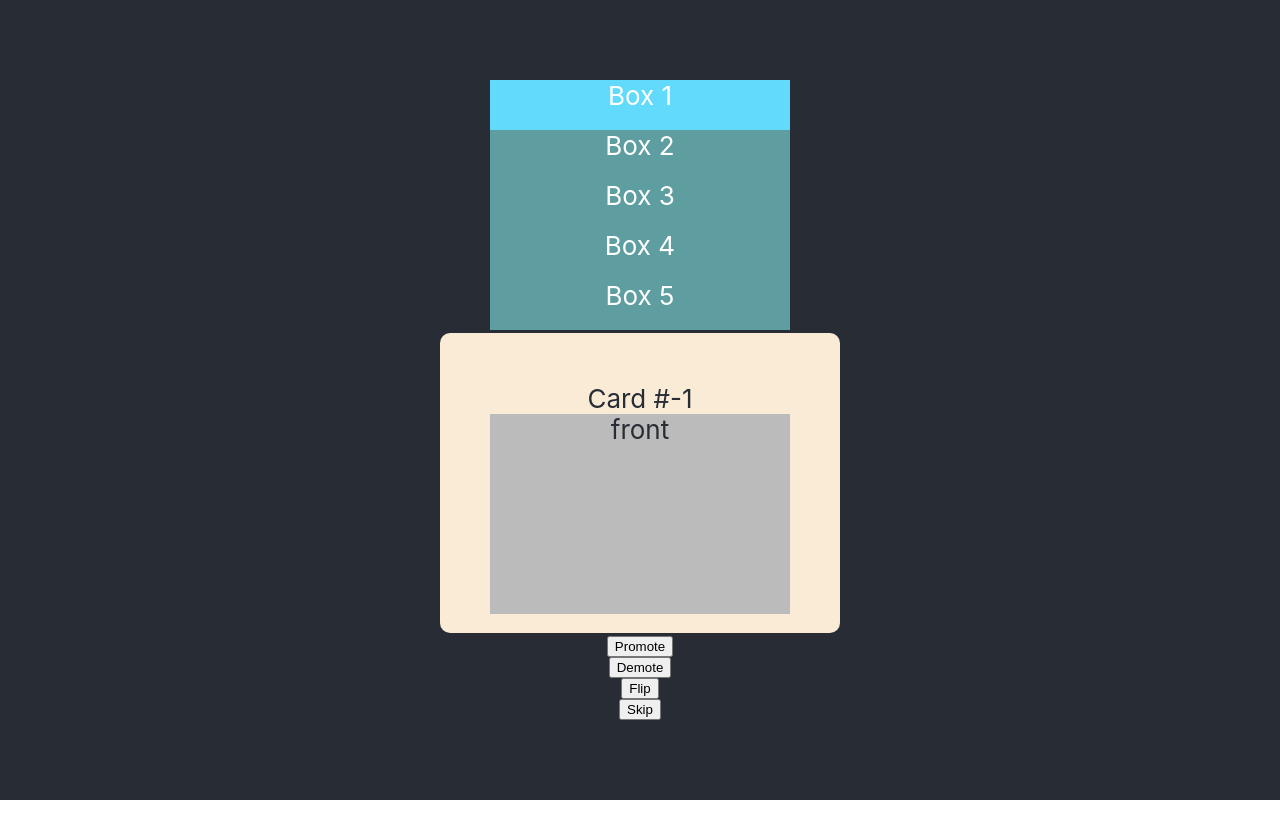
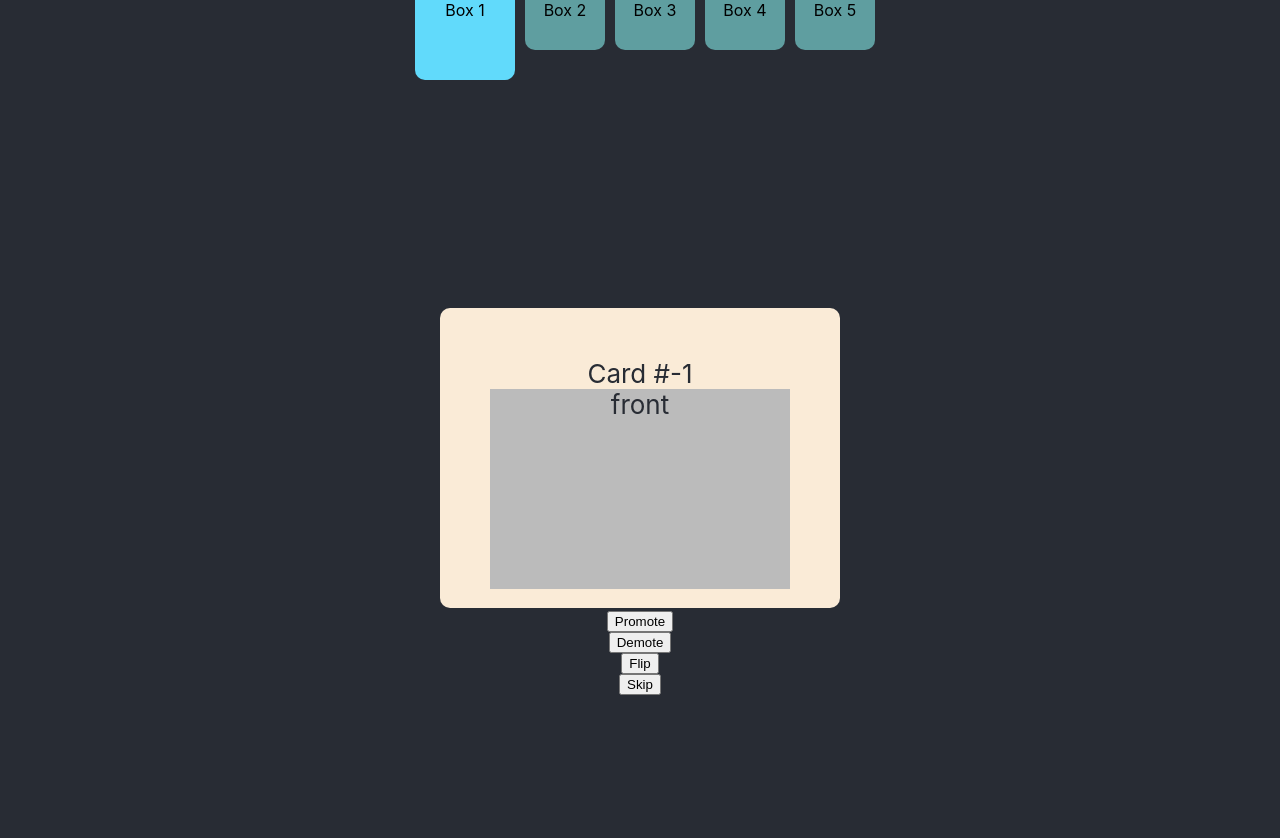
Before and after one commit to terix2k12/vocT1000, a React (Create React App) app in the folder voct1000react/: page / in a window 1280 px wide. Both pictures are taken after a click on the element "Box 1". Shown: the top 838 px of the page. Before the commit the page ends 800 px from the top, so only its background shows below. Built offline with nearby package versions, Linux system fonts and the light colour scheme; no server answers.

Commit message:
styling "box container"

```diff
--- a/voct1000react/src/App.css
+++ b/voct1000react/src/App.css
@@ -1,16 +1,43 @@
+.boxContainer {
+  display: flex;
+  flex-direction: row;
+  width: 100%;
+  height: 100px;
+  background-color: #282c34;
+  justify-content: center;
+}
+
+.activeBox {
+  width: 100px;
+  height: 80px;
+  background-color: #61dafb;
+
+  text-align: center;
+  border-bottom-left-radius: 10px;
+  border-bottom-right-radius: 10px;
+  margin-left: 10px;
+}
+
+.inactiveBox {
+  width: 80px;
+  height: 50px;
+  background-color: cadetblue;
+
+  text-align: center;
+  border-bottom-left-radius: 10px;
+  border-bottom-right-radius: 10px;
+  margin-left: 10px;
+}
+
+
+
+
+
+
+
+
 .App {
   text-align: center;
-}
-
-.App-logo {
-  height: 40vmin;
-  pointer-events: none;
-}
-
-@media (prefers-reduced-motion: no-preference) {
-  .App-logo {
-    animation: App-logo-spin infinite 20s linear;
-  }
 }
 
 .App-header {
@@ -27,12 +54,3 @@
 .App-link {
   color: #61dafb;
 }
-
-@keyframes App-logo-spin {
-  from {
-    transform: rotate(0deg);
-  }
-  to {
-    transform: rotate(360deg);
-  }
-}
--- a/voct1000react/src/App.js
+++ b/voct1000react/src/App.js
@@ -1,4 +1,4 @@
-import React, {useState, useEffect } from 'react';
+import React, {useState, useEffect} from 'react';
 import './App.css';
 import Card from "./Card";
 
@@ -6,14 +6,14 @@ function App() {
 
     const [showBack, setShowBack] = useState(false);
     const [activeBox, setActiveBox] = useState(-1);
-    const [activeCard, setActiveCard] = useState({ id: -1, front: "front", back: "back"});
-    const [activeTraining, setActiveTraining] = useState({ id: -1, collection: -1, box: -1, card: -1});
+    const [activeCard, setActiveCard] = useState({id: -1, front: "front", back: "back"});
+    const [activeTraining, setActiveTraining] = useState({id: -1, collection: -1, box: -1, card: -1});
 
     useEffect(() => {
     }, []);
 
-   function promote()  {
-       fetch('http://localhost:8100/hindi/promote/'+activeTraining.id)
+    function promote() {
+        fetch('http://localhost:8100/hindi/promote/' + activeTraining.id)
             .then((response) => response.json())
             .then((data) => {
                 console.log("Promote successful");
@@ -21,8 +21,8 @@ function App() {
             });
     }
 
-    function demote()  {
-        fetch('http://localhost:8100/hindi/demote/'+activeTraining.id)
+    function demote() {
+        fetch('http://localhost:8100/hindi/demote/' + activeTraining.id)
             .then((response) => response.json())
             .then((data) => {
                 console.log("Demote successful");
@@ -33,16 +33,16 @@ function App() {
     function handleKey(e) {
         // console.log(e);
 
-        if( e.key === "a") {
+        if (e.key === "a") {
             demote();
         }
-        if( e.key === "d") {
+        if (e.key === "d") {
             promote();
         }
-        if( e.key === "s") {
+        if (e.key === "s") {
             solve();
         }
-        if( e.key === "d") {
+        if (e.key === "d") {
             skipCard();
         }
     }
@@ -52,7 +52,7 @@ function App() {
     }
 
     function skipCard() {
-        fetch('http://localhost:8100/hindi/skip/'+activeTraining.id)
+        fetch('http://localhost:8100/hindi/skip/' + activeTraining.id)
             .then((response) => response.json())
             .then((data) => {
                 console.log("Skip successful");
@@ -61,24 +61,24 @@ function App() {
     }
 
     function updateCard(data) {
-        fetch('http://localhost:8100/hindi/get/'+data.card)
+        fetch('http://localhost:8100/hindi/get/' + data.card)
             .then((response) => response.json())
             .then((data2) => {
                 console.log("updateCard " + data2);
-                setActiveCard( data2 );
-            }) .catch((err2) => {
+                setActiveCard(data2);
+            }).catch((err2) => {
             console.log(err2.message);
         });
     }
 
     function updateTraining(box) {
-        fetch('http://localhost:8100/hindi/next/'+box)
+        fetch('http://localhost:8100/hindi/next/' + box)
             .then((response) => response.json())
             .then((data) => {
                 console.log("updateTraining " + data);
 
-                if(data) {
-                    setActiveTraining( data );
+                if (data) {
+                    setActiveTraining(data);
                     updateCard(data);
                 } else {
                     setActiveBox(-1);
@@ -96,22 +96,23 @@ function App() {
     }
 
     return (
-      <div className="App"
-           onKeyUp={handleKey}
-           tabIndex={0}>
-          <header className="App-header">
-
-          <div>
+        <>
+            <div className="boxContainer">
                 <div className={activeBox == 1 ? "activeBox" : "inactiveBox"} onClick={() => setBox(1)}>Box 1</div>
                 <div className={activeBox == 2 ? "activeBox" : "inactiveBox"} onClick={() => setBox(2)}>Box 2</div>
                 <div className={activeBox == 3 ? "activeBox" : "inactiveBox"} onClick={() => setBox(3)}>Box 3</div>
                 <div className={activeBox == 4 ? "activeBox" : "inactiveBox"} onClick={() => setBox(4)}>Box 4</div>
                 <div className={activeBox == 5 ? "activeBox" : "inactiveBox"} onClick={() => setBox(5)}>Box 5</div>
             </div>
+            <div className="App"
+                 onKeyUp={handleKey}
+                 tabIndex={0}>
+                <header className="App-header">
+
 
                     {(activeBox == -1)
-              ?"Please select a Box!"
-              :<Card cardData={activeCard} showBack={showBack}/>}
+                        ? "Please select a Box!"
+                        : <Card cardData={activeCard} showBack={showBack}/>}
 
                     <button onClick={promote}>Promote</button>
                     <button onClick={demote}>Demote</button>
@@ -121,7 +122,9 @@ function App() {
                 </header>
 
             </div>
-  );
+        </>
+    )
+        ;
 }
 
 export default App;
--- a/voct1000react/src/Card.css
+++ b/voct1000react/src/Card.css
@@ -0,0 +1,46 @@
+.basic {
+    background-color: antiquewhite;
+    color: #282c34;
+    padding: 50px;
+    border-radius: 10px;
+    margin: 3px;
+}
+
+.flip-card {
+    background-color: transparent;
+    width: 300px;
+    height: 200px;
+    /*border: 1px solid #f1f1f1;*/
+    perspective: 1000px; /* Remove this if you don't want the 3D effect */
+}
+
+.flip-card-inner {
+    position: relative;
+    width: 100%;
+    height: 100%;
+    text-align: center;
+    transition: transform 0.6s;
+    transform-style: preserve-3d;
+}
+
+/* Flip when this class is added */
+.flipped .flip-card-inner {
+    transform: rotateY(180deg);
+}
+
+.flip-card-front, .flip-card-back {
+    position: absolute;
+    width: 100%;
+    height: 100%;
+    -webkit-backface-visibility: hidden; /* Safari */
+    backface-visibility: hidden;
+}
+
+.flip-card-front {
+    background-color: #bbb;
+}
+
+.flip-card-back {
+    background-color: dodgerblue;
+    transform: rotateY(180deg);
+}
--- a/voct1000react/src/Card.js
+++ b/voct1000react/src/Card.js
@@ -1,4 +1,5 @@
 import React from "react";
+import './Card.css';
 
 function Card({cardData, showBack}) {
     return (
--- a/voct1000react/src/index.css
+++ b/voct1000react/src/index.css
@@ -6,62 +6,3 @@ body {
   -webkit-font-smoothing: antialiased;
   -moz-osx-font-smoothing: grayscale;
 }
-
-.activeBox {
-  width: 300px;
-  height: 50px;
-  background-color: #61dafb;
-}
-
-.inactiveBox {
-  width: 300px;
-  height: 50px;
-  background-color: cadetblue;
-}
-
-.basic {
-  background-color: antiquewhite;
-  color: #282c34;
-  padding: 50px;
-  border-radius: 10px;
-  margin: 3px;
-}
-
-.flip-card {
-  background-color: transparent;
-  width: 300px;
-  height: 200px;
-  /*border: 1px solid #f1f1f1;*/
-  perspective: 1000px; /* Remove this if you don't want the 3D effect */
-}
-
-.flip-card-inner {
-  position: relative;
-  width: 100%;
-  height: 100%;
-  text-align: center;
-  transition: transform 0.6s;
-  transform-style: preserve-3d;
-}
-
-/* Flip when this class is added */
-.flipped .flip-card-inner {
-  transform: rotateY(180deg);
-}
-
-.flip-card-front, .flip-card-back {
-  position: absolute;
-  width: 100%;
-  height: 100%;
-  -webkit-backface-visibility: hidden; /* Safari */
-  backface-visibility: hidden;
-}
-
-.flip-card-front {
-  background-color: #bbb;
-}
-
-.flip-card-back {
-  background-color: dodgerblue;
-  transform: rotateY(180deg);
-}
```
Lines whose indentation alone changed are shown as unchanged.
